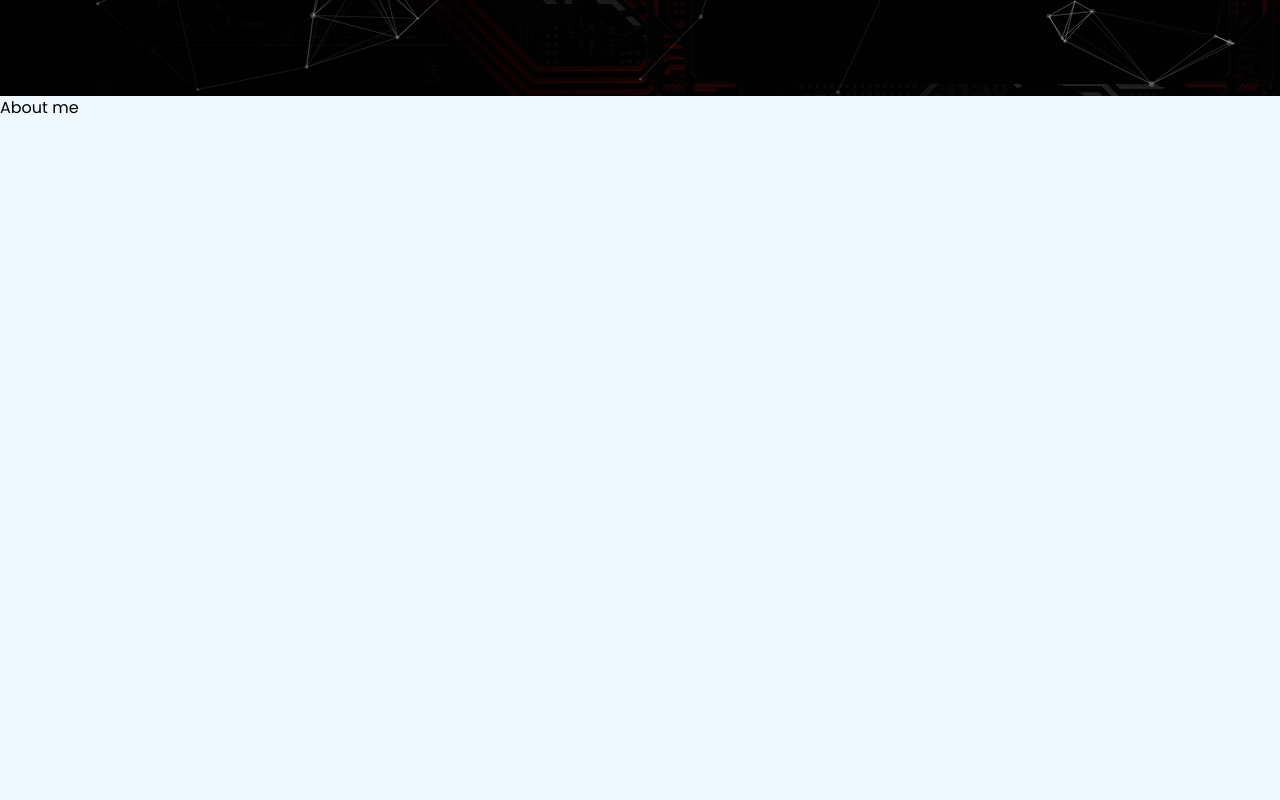
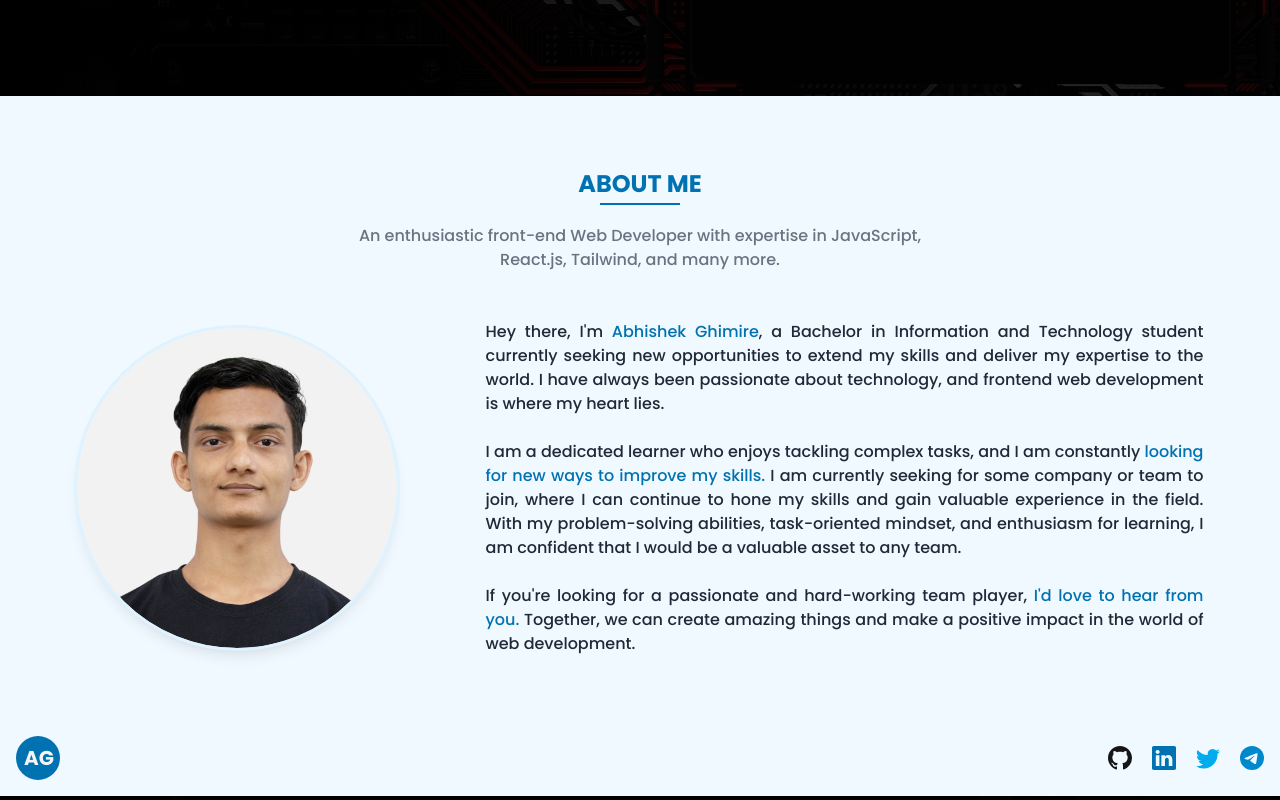
Before and after one commit to pingAvisek/Portfolio, a React (Vite) app: page / in a window 1280 px wide. Shown: the part 780-1580 px from the top of the page. Before the commit the page ends 900 px from the top, so only its background shows below. Built offline with nearby package versions, Linux system fonts and the light colour scheme.

Commit message:
about me section first preview

```diff
--- a/src/App.css
+++ b/src/App.css
@@ -44,5 +44,39 @@
 /* Handle on hover */
 ::-webkit-scrollbar-thumb:hover {
   @apply bg-primary-700;
-  cursor: none;
 }
+
+.heading {
+  @apply text-2xl pt-8 font-bold uppercase text-primary-700 inline-block relative;
+}
+
+.heading::after {
+  /* @apply absolute w-20px bg-gray-500 -z-10; */
+  content: "";
+  display: block;
+  position: absolute;
+  width: 5rem;
+  height: 2px;
+  margin: auto;
+  bottom: -5px;
+  left: 0;
+  right: 0;
+  background: #0072b1;
+  z-index: -2;
+}
+
+.gap {
+  @apply p-4 sm:p-10 text-center;
+}
+
+.paragraph {
+  @apply text-base font-medium text-gray-500 py-6 max-w-[58ch] m-auto;
+}
+
+.paragraph-sharp {
+  @apply text-base text-justify font-medium text-gray-800 py-6;
+}
+
+.highlight {
+  @apply text-primary-700;
+}
--- a/src/Layouts/RootLayout.jsx
+++ b/src/Layouts/RootLayout.jsx
@@ -9,6 +9,8 @@ export default function RootLayout() {
       <Header />
       <Home />
       <About />
+      <Header />
+      <Home />
     </>
   );
 }
--- a/src/assets/data.jsx
+++ b/src/assets/data.jsx
@@ -33,12 +33,6 @@ export default [
         slug: "telegram",
         title: "Telegram",
       },
-      {
-        icons: <BsFacebook color="#3b5998" />,
-        url: "https://www.facebook.com/pingAvisek",
-        slug: "facebook",
-        title: "Facebook",
-      },
     ],
   },
 ];
--- a/src/pages/About.jsx
+++ b/src/pages/About.jsx
@@ -1,9 +1,54 @@
 import React from "react";
+import aboutImage from "../assets/images/most-honest-man-in-Nepal-pingAvisek.jpg";
 
 export default function About() {
   return (
-    <section className="about container m-auto">
-      <h1>About me</h1>
+    <section className="about gap container m-auto  ">
+      <h1 className="heading">About me</h1>
+      <p className="paragraph">
+        An enthusiastic front-end Web Developer with expertise in JavaScript,
+        React.js, Tailwind, and many more.
+      </p>
+      <div className="even-cols flex items-center justify-around flex-col lg:flex-row  m-auto gap-4">
+        <div className="image-content relative ">
+          <img
+            src={aboutImage}
+            alt="about-me-photo-pingAvisek"
+            className="about-image shadow-lg max-w-xs h-auto rounded-full outline outline-primary-100 text-center m-auto"
+            draggable={false}
+          />
+        </div>
+
+        <div className="text-content paragraph-sharp max-w-[70ch]">
+          <p>
+            Hey there, I'm <span className="highlight">Abhishek Ghimire</span>,
+            a Bachelor in Information and Technology student currently seeking
+            new opportunities to extend my skills and deliver my expertise to
+            the world. I have always been passionate about technology, and
+            frontend web development is where my heart lies.
+          </p>
+          <br />
+          <p>
+            I am a dedicated learner who enjoys tackling complex tasks, and I am
+            constantly{" "}
+            <span className="highlight">
+              looking for new ways to improve my skills.
+            </span>{" "}
+            I am currently seeking for some company or team to join, where I can
+            continue to hone my skills and gain valuable experience in the
+            field. With my problem-solving abilities, task-oriented mindset, and
+            enthusiasm for learning, I am confident that I would be a valuable
+            asset to any team.
+          </p>
+          <br />
+          <p>
+            If you're looking for a passionate and hard-working team player,
+            <span className="highlight"> I'd love to hear from you. </span>
+            Together, we can create amazing things and make a positive impact in
+            the world of web development.
+          </p>
+        </div>
+      </div>
     </section>
   );
 }
--- a/src/pages/Header.jsx
+++ b/src/pages/Header.jsx
@@ -8,8 +8,8 @@ export default function Header() {
   return (
     <>
       <div className="header-layout">
-        <header className=" p-4 min-w-[3.75rem]">
-          <div className=" container mx-auto flex justify-between items-center ">
+        <header className="min-w-[3.75rem]">
+          <div className="p-4 container mx-auto flex justify-between items-center ">
             <Link to="/">
               <Logo />
             </Link>
--- a/src/pages/Home.jsx
+++ b/src/pages/Home.jsx
@@ -13,9 +13,7 @@ export default function Home() {
 
   return (
     <section className="home w-full -z-10 container mx-auto">
-      <div className="absolute z-10 ">
-        <Design />
-      </div>
+      <div className="absolute z-10 ">{/* <Design /> */}</div>
 
       <div className="hero-content relative sm:p-4 w-full h-screen  text-center padding flex flex-col items-center justify-center">
         <p className="font-mono  relative z-50 font-semibold text-gray-300 tracking-wide text-lg">
@@ -27,10 +25,10 @@ export default function Home() {
         >
           Abhishek Ghimire.
         </h1>
-        <h1 className="text-5xl relative z-50 font-bold text-primary-600">
+        {/* <h1 className="text-5xl relative z-50 font-bold text-primary-600">
           I build things for the Internet.
-        </h1>
-        <p className="py-4 relative z-50 mb-4 text-gray-300 max-w-[58ch] font-medium">
+        </h1> */}
+        <p className="relative z-50 mb-4 text-gray-500 max-w-[58ch]">
           Motivated and enthusiastic learner with a passion for frontend web
           development. Problem solver, task-oriented, and always eager to learn.
         </p>
```
Also changed, not shown: src/assets/images/most-honest-man-in-Nepal-pingAvisek.jpg (renamed from src/assets/images/about-me-image-pingAvisek.jpg).
